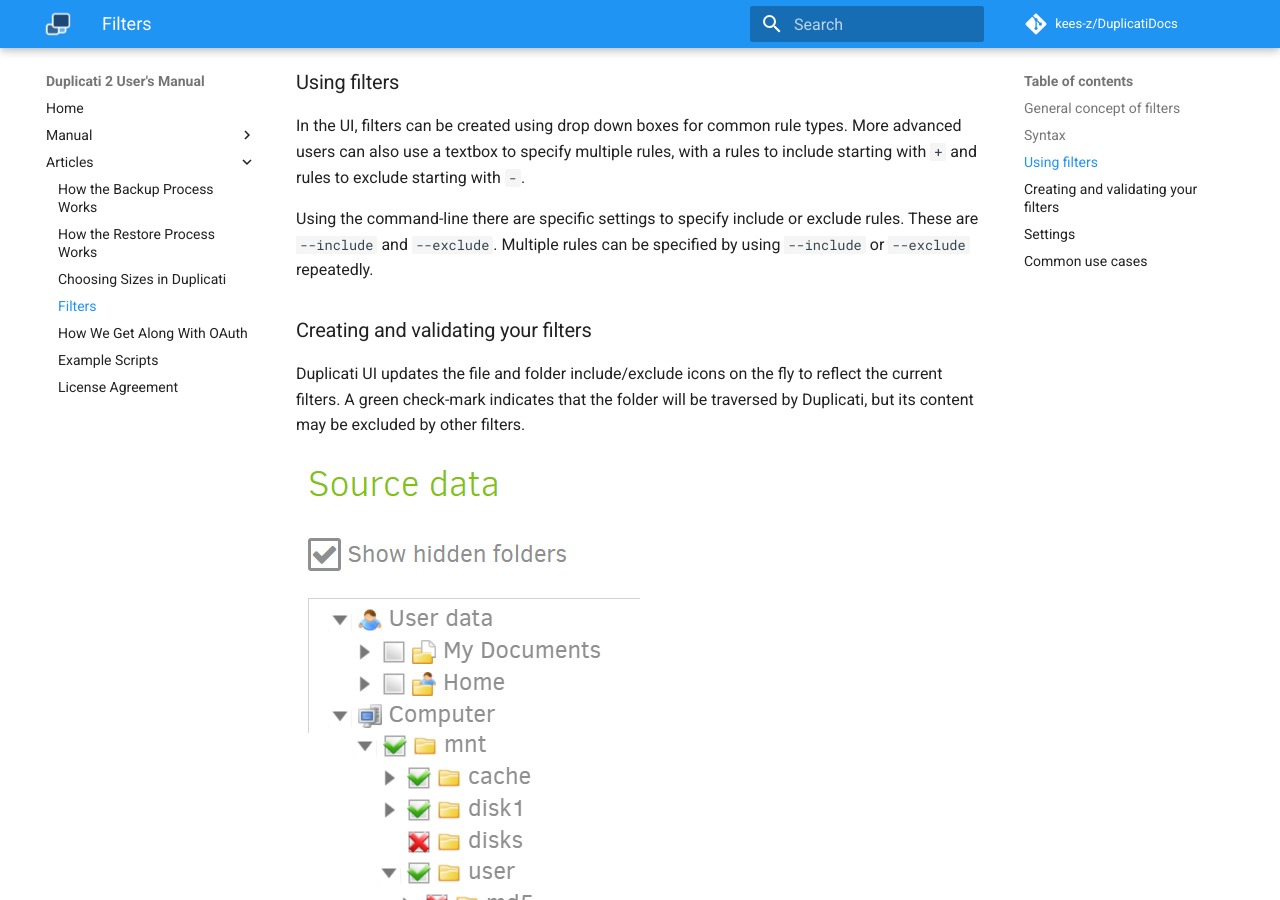
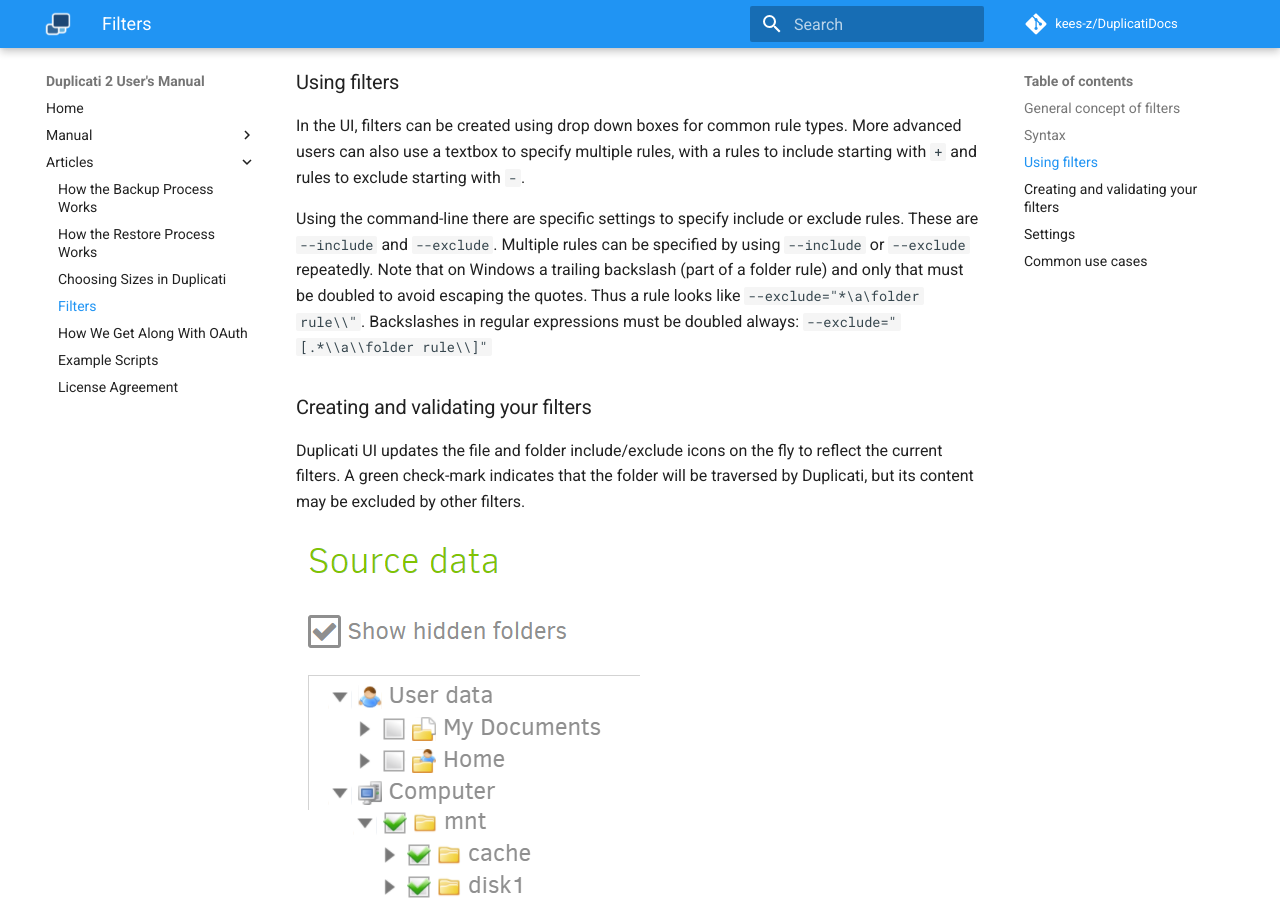
Before and after one commit to kees-z/DuplicatiDocs, an MkDocs documentation site: the page built from docs/appendix-d-filters.md, in a window 1280 px wide and 900 px high, scrolled down 1767 px. Built offline with MkDocs 1.6.1 and Material for MkDocs 9.7.7, drawn with Linux system fonts in a browser that asks for light colours; comment, search, counter and statistics services are not loaded.

Commit message:
Explain double backslashes (Windows)

```diff
--- a/docs/appendix-d-filters.md
+++ b/docs/appendix-d-filters.md
@@ -45,7 +45,7 @@ Meta group which contains all groups that are commonly excluded, which is curren
 
 In the UI, filters can be created using drop down boxes for common rule types. More advanced users can also use a textbox to specify multiple rules, with a rules to include starting with `+` and rules to exclude starting with `-`.
 
-Using the command-line there are specific settings to specify include or exclude rules. These are `--include` and `--exclude`. Multiple rules can be specified by using `--include` or `--exclude` repeatedly.
+Using the command-line there are specific settings to specify include or exclude rules. These are `--include` and `--exclude`. Multiple rules can be specified by using `--include` or `--exclude` repeatedly. Note that on Windows a trailing backslash (part of a folder rule) and only that must be doubled to avoid escaping the quotes. Thus a rule looks like `--exclude="*\a\folder rule\\"`. Backslashes in regular expressions must be doubled always: `--exclude="[.*\\a\\folder rule\\]"`
 
 ### Creating and validating your filters
 
```
